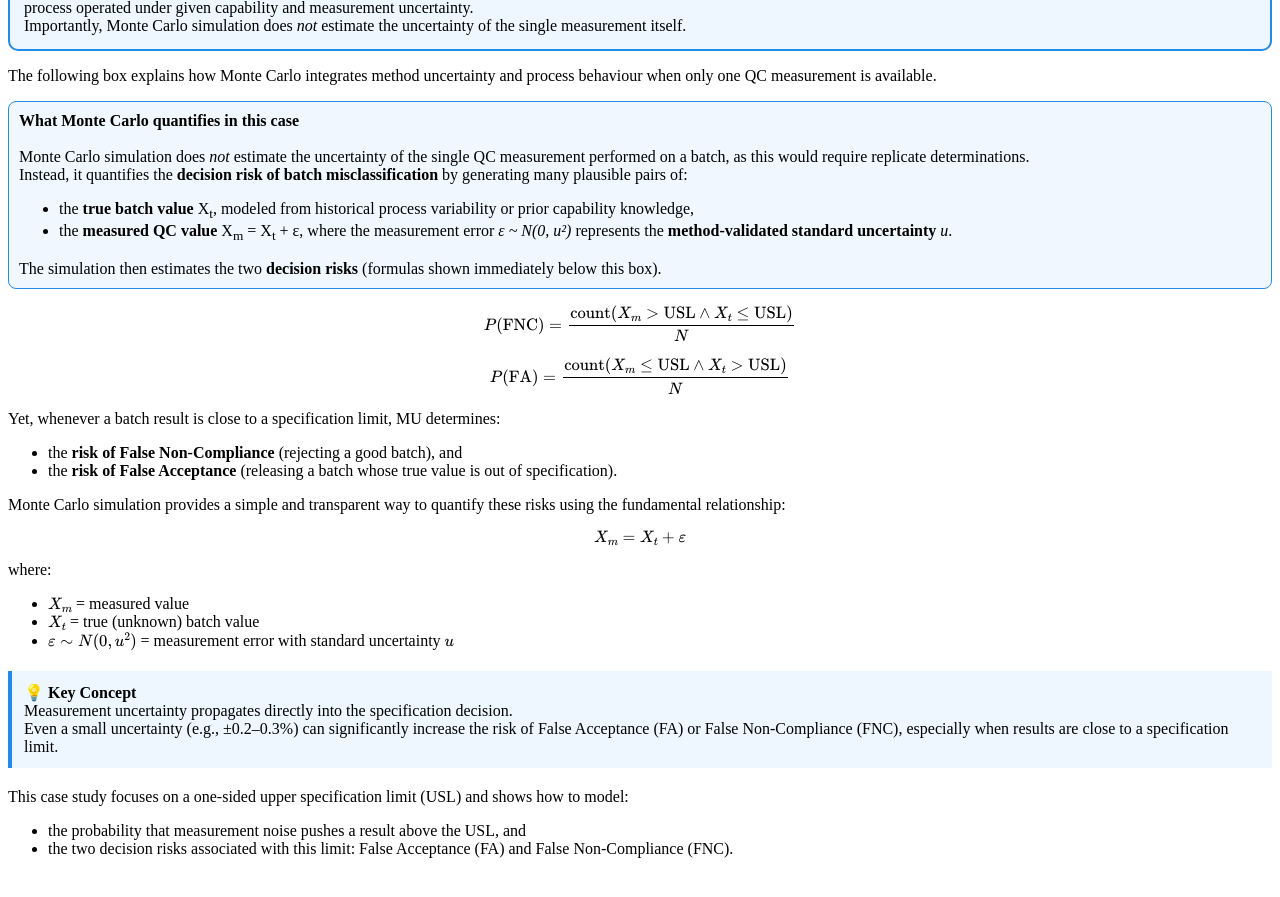
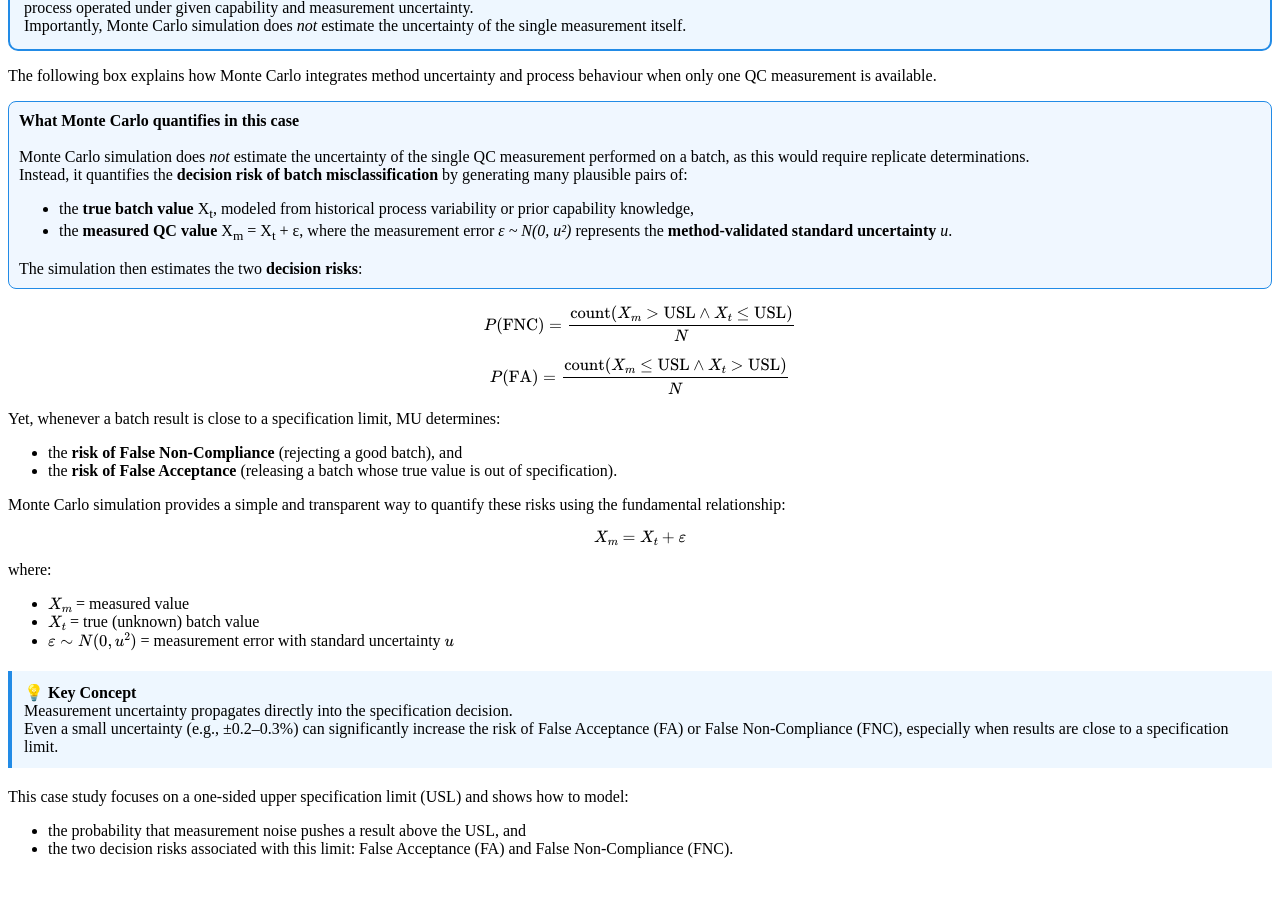
Before and after one commit to rbonfichi/monte-carlo-gmp-pharma, a Jekyll site: the page built from docs/chapters/chapter15_case-study9.md, in a window 1280 px wide and 900 px high, scrolled down 615 px. Shown: the top 897 px of the window. Built offline with Jekyll 4.4.1, drawn with Linux system fonts in a browser that asks for light colours; our own code applies the rules of GitHub Pages for plain Markdown files.

Commit message:
Update chapter15_case-study9.md

```diff
--- a/docs/chapters/chapter15_case-study9.md
+++ b/docs/chapters/chapter15_case-study9.md
@@ -38,7 +38,7 @@ The following box explains how Monte Carlo integrates method uncertainty and pro
     <li>the <b>true batch value</b> <span>X<sub>t</sub></span>, modeled from historical process variability or prior capability knowledge,</li>
     <li>the <b>measured QC value</b> <span>X<sub>m</sub> = X<sub>t</sub> + ε</span>, where the measurement error <span><i>ε ~ N(0, u²)</i></span> represents the <b>method-validated standard uncertainty</b> <span><i>u</i></span>.</li>
   </ul>
-  The simulation then estimates the two <b>decision risks</b> (formulas shown immediately below this box).
+  The simulation then estimates the two <b>decision risks</b>:
 </div>
 
 
```
